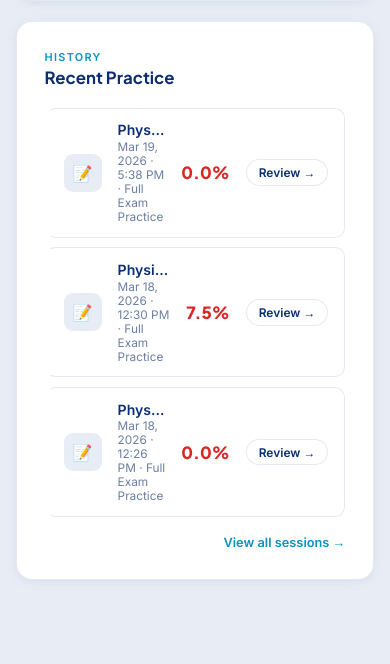
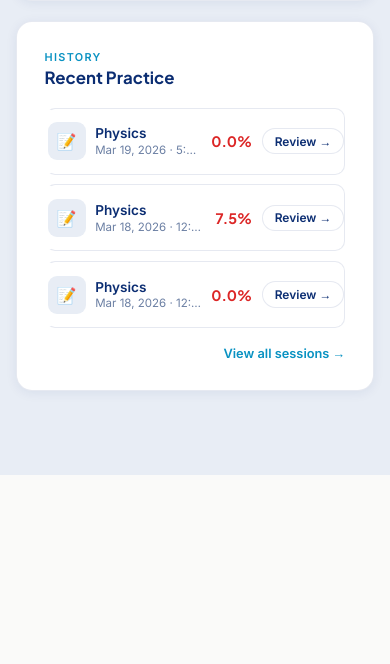
Before and after one commit to Oneshojon/Brainz-Academy, a Django app: page /dashboard/ in a window 390 px wide. Shown: the part 2163-2827 px from the top of the page. After the commit the page ends 2638 px from the top, so only its background shows below. Run offline with Django 5.2, Linux system fonts and the light colour scheme; a user stored in the database is signed in; data comes from the database, SQL or seed files in the repository.

Commit message:
Fix recent session on dashboard

```diff
--- a/Users/static/Users/dashboard.css
+++ b/Users/static/Users/dashboard.css
@@ -78,3 +78,41 @@
   white-space: nowrap; flex-shrink: 0; transition: all 0.15s; display: inline-block;
 }
 .btn-upgrade:hover { background: #9a6e00; }
+
+/* ── Mobile: Recent Sessions fix ── */
+@media (max-width: 640px) {
+  .session-row {
+    display: grid;
+    grid-template-columns: auto 1fr auto auto;
+    align-items: center;
+    gap: 0.6rem;
+    padding: 0.85rem 0;
+  }
+
+  .session-info {
+    min-width: 0; /* allow text to truncate properly */
+  }
+
+  .session-title {
+    font-size: 0.85rem;
+    font-weight: 600;
+    color: var(--navy);
+    white-space: nowrap;
+    overflow: hidden;
+    text-overflow: ellipsis;
+  }
+
+  .session-meta {
+    font-size: 0.72rem;
+    color: var(--muted);
+    white-space: nowrap;
+    overflow: hidden;
+    text-overflow: ellipsis;
+  }
+
+  .session-score {
+    font-size: 0.9rem;
+    font-weight: 700;
+    flex-shrink: 0;
+  }
+}
```
